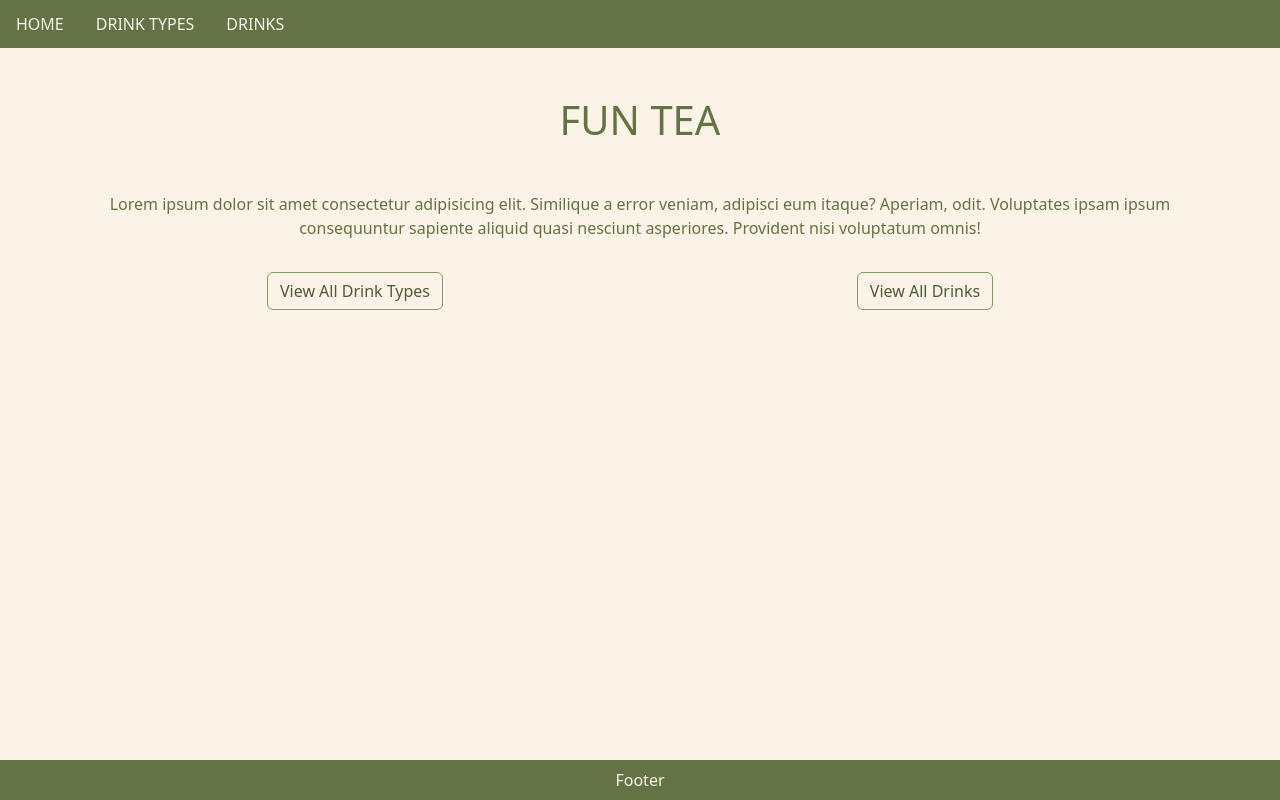
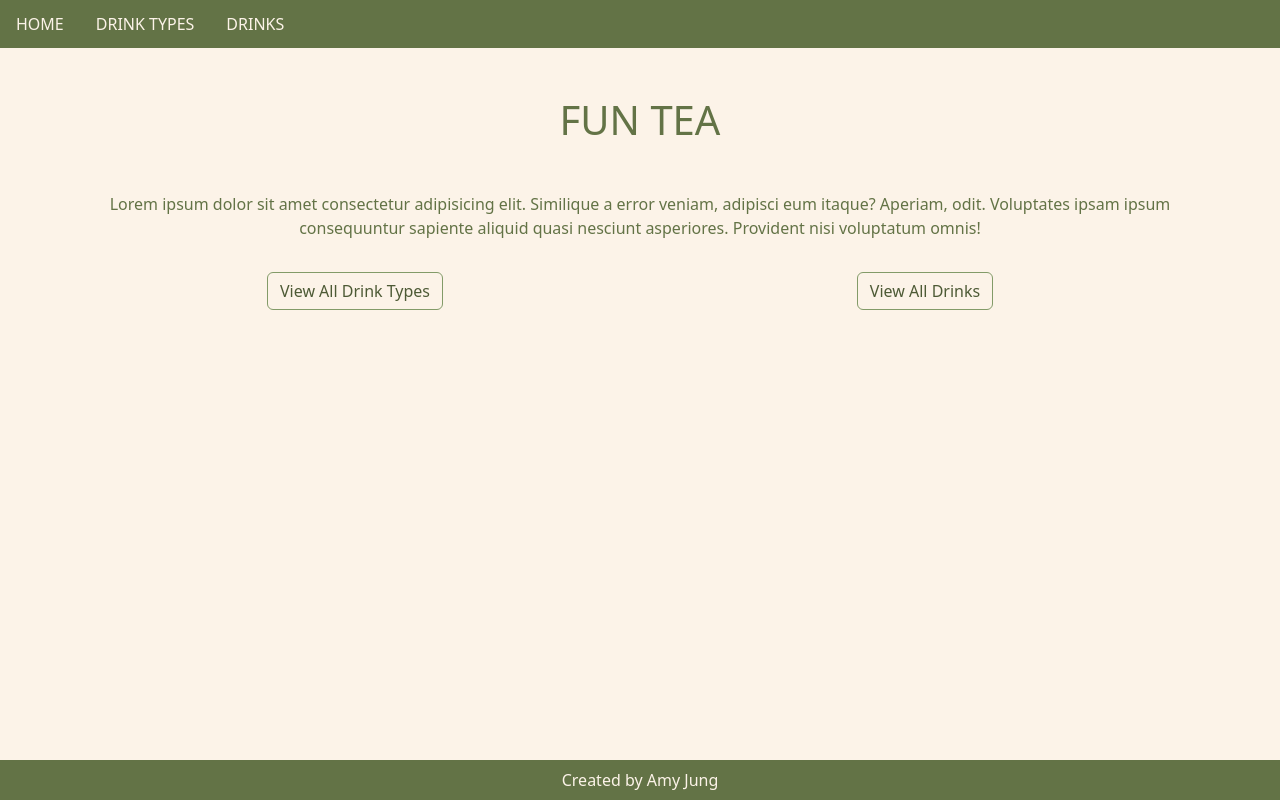
Before and after one commit to ajwjung/inventory-app, a React (Vite) app in the folder client/: page / in a window 1280 px wide. Built offline with nearby package versions, Linux system fonts and the light colour scheme.

Commit message:
chore: Update footer text

```diff
--- a/client/src/App.css
+++ b/client/src/App.css
@@ -25,6 +25,11 @@ body {
 
 a {
   text-decoration: none;
+  color: var(--cream);
+}
+
+a:hover {
+  font-style: italic;
 }
 
 /* Styles navbar */
@@ -80,10 +85,6 @@ footer {
   color: var(--matcha);
 }
 
-.card-link:hover {
-  font-style: italic;
-}
-
 /* Styles buttons to green or brown */
 .btn-green {
   border: 1px solid var(--green-tea);
--- a/client/src/components/Footer.jsx
+++ b/client/src/components/Footer.jsx
@@ -1,7 +1,9 @@
+import { Link } from "react-router-dom";
+
 function Footer() {
   return (
     <footer className="py-2">
-      Footer
+      Created by <Link className="link-offset-1" to="http://github.com/ajwjung/">Amy Jung</Link>
     </footer>
   )
 };
```
